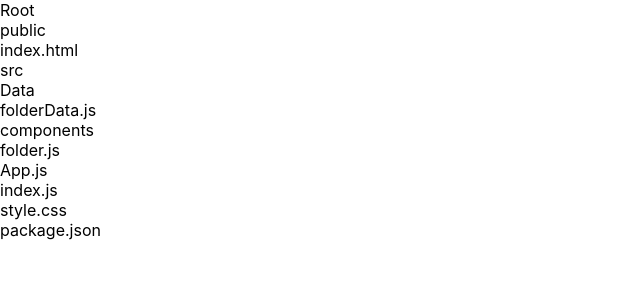
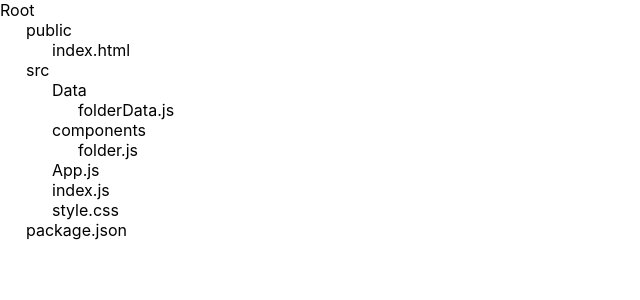
Before and after one commit to amrutaBanait/Folder_structure, a React (Create React App) app in the folder folder_structure/: page / in a window 1280 px wide. Shown: the top 300 px of the page, without its empty margins (0-640 px from the left). Built offline with nearby package versions, Linux system fonts and the light colour scheme.

Commit message:
styles added

```diff
--- a/folder_structure/src/components/Folder.js
+++ b/folder_structure/src/components/Folder.js
@@ -10,7 +10,7 @@ return(
 
        >{explorer.name}</span>
 
-       <div style= {{display: expand? "block" : "none"}}>
+       <div style= {{display: expand? "block" : "none", paddingLeft: 26}}>
         {explorer.items.map((explorer)=>(
                 <Folder explorer = {explorer} />
             ))
```
